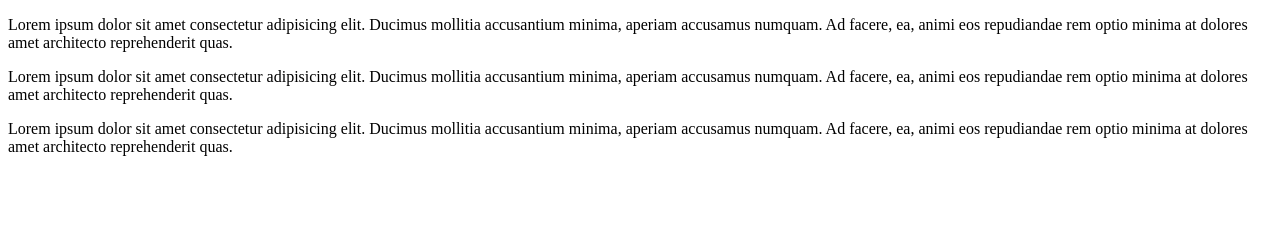
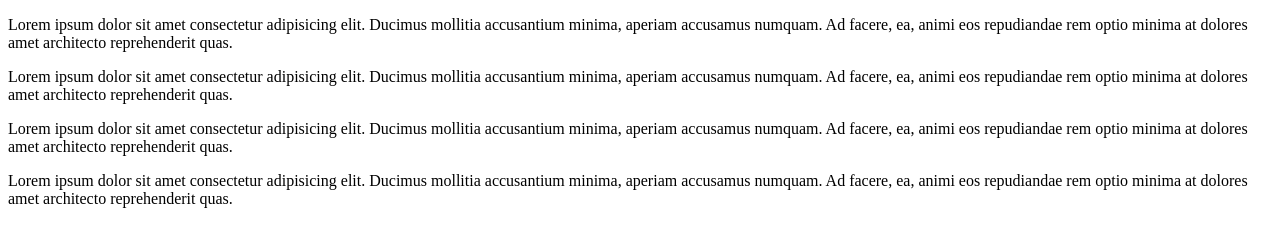
Before and after one commit to kotetsu103/Proyecto-git-html, a plain HTML site: page index.html in a window 1280 px wide. Drawn offline with Linux system fonts and the light colour scheme.

Commit message:
Xcambio index.html

```diff
--- a/index.html
+++ b/index.html
@@ -23,5 +23,11 @@
         numquam. Ad facere, ea, animi eos repudiandae rem optio
         minima at dolores amet architecto reprehenderit quas.
     </p>
+    <p>
+        Lorem ipsum dolor sit amet consectetur adipisicing elit.
+        Ducimus mollitia accusantium minima, aperiam accusamus
+        numquam. Ad facere, ea, animi eos repudiandae rem optio
+        minima at dolores amet architecto reprehenderit quas.
+    </p>
 </body>
 </html>
```
